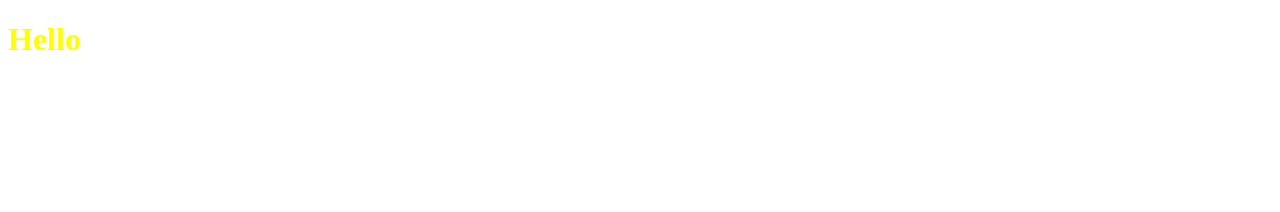
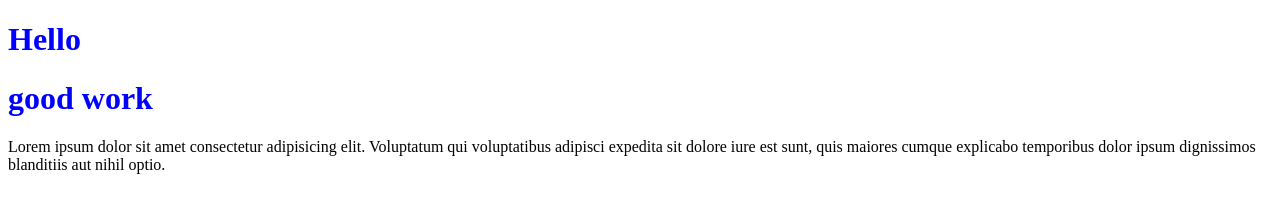
Before and after one commit to SabineV2P/final-itsharks, a plain HTML site: page index.html in a window 1280 px wide. Drawn offline with Linux system fonts and the light colour scheme.

Commit message:
changes made by bebo

```diff
--- a/index.html
+++ b/index.html
@@ -8,6 +8,13 @@
   </head>
   <body>
     <h1>Hello</h1>
+    <h1>good work</h1>
+    <p>
+      Lorem ipsum dolor sit amet consectetur adipisicing elit. Voluptatum qui
+      voluptatibus adipisci expedita sit dolore iure est sunt, quis maiores
+      cumque explicabo temporibus dolor ipsum dignissimos blanditiis aut nihil
+      optio.
+    </p>
     <script src="hello/main.js"></script>
   </body>
 </html>
--- a/main.css
+++ b/main.css
@@ -1,3 +1,3 @@
 h1 {
-  color: yellow;
+  color: blue;
 }
```
